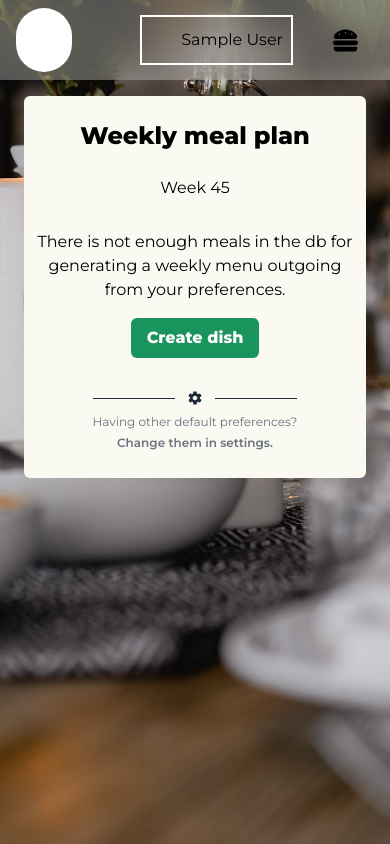
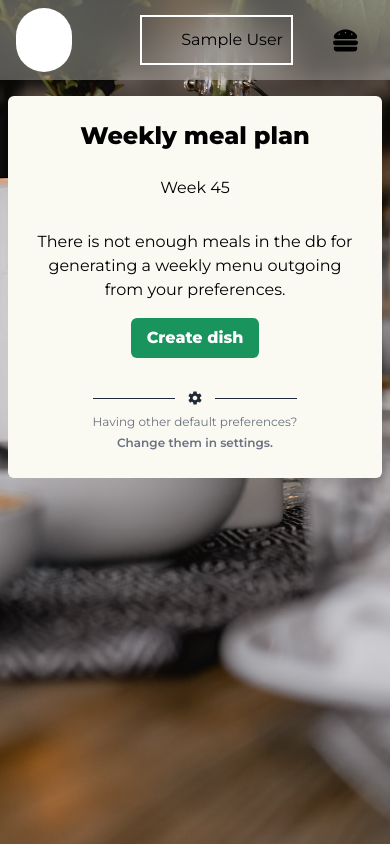
Before and after one commit to FeliciaGartzLevin/Examensarbete, a React (Vite) app: page / in a window 390 px wide. Built offline with nearby package versions, Linux system fonts and the light colour scheme; no server answers; the database is empty; sample sign-in values are in the browser's storage; some icons are missing.

Commit message:
broaded the contentcontainer for mobile screens

```diff
--- a/src/App.tsx
+++ b/src/App.tsx
@@ -23,7 +23,7 @@ export const App = () => {
 				<NavigationMenu />
 			</div>
 
-			<div className="span-1 px-4">
+			<div className="span-1 sm:px-4">
 				<Routes>
 					{/* Guest Routes */}
 					<Route path="*" element={<NotFoundPage />} />
```
